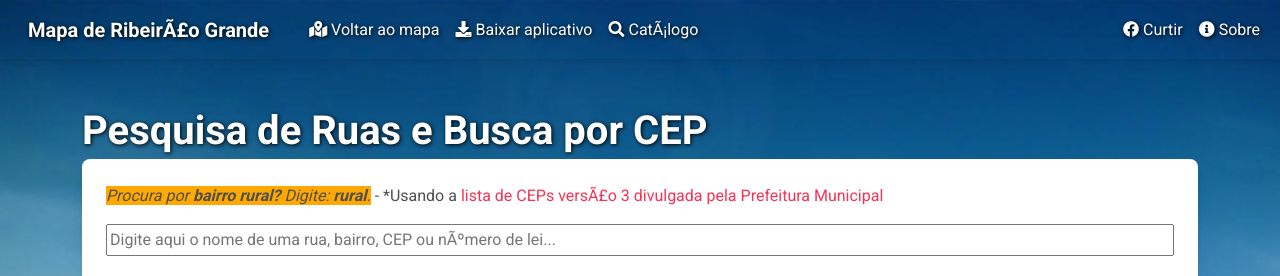
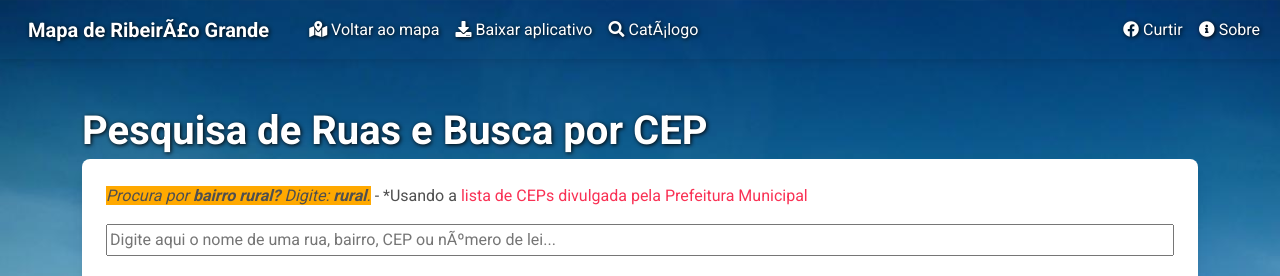
Before and after one commit to mapaderibeirao/mapa, a plain HTML site: page busca/index.html in a window 1280 px wide. Shown: the top 276 px of the page. Drawn offline with Linux system fonts and the light colour scheme.

Commit message:
Update index.html

```diff
--- a/busca/index.html
+++ b/busca/index.html
@@ -115,7 +115,7 @@ Aplicativo Desde 2016
 			  <div class="col-lg-12 col-md-6 mb-4">
 				<div class="card">
 				  <div class="card-body">
-					<p><i class="bg-warning">Procura por <b>bairro rural?</b> Digite: <strong>rural</strong>.</i> - *Usando a <a class="text-danger" target="_blank" href="https://ribeiraogrande.sp.gov.br/ribeirao-grande-passa-a-ter-cep-por-rua/">lista de CEPs versão 3 divulgada pela Prefeitura Municipal</a></p>
+					<p><i class="bg-warning">Procura por <b>bairro rural?</b> Digite: <strong>rural</strong>.</i> - *Usando a <a class="text-danger" target="_blank" href="https://ribeiraogrande.sp.gov.br/ribeirao-grande-passa-a-ter-cep-por-rua/">lista de CEPs divulgada pela Prefeitura Municipal</a></p>
 
 					<input type="text" id="txtBusca" class="redimensionar-100" placeholder="Digite aqui o nome de uma rua, bairro, CEP ou número de lei..."/>
 					<br><br>
```
